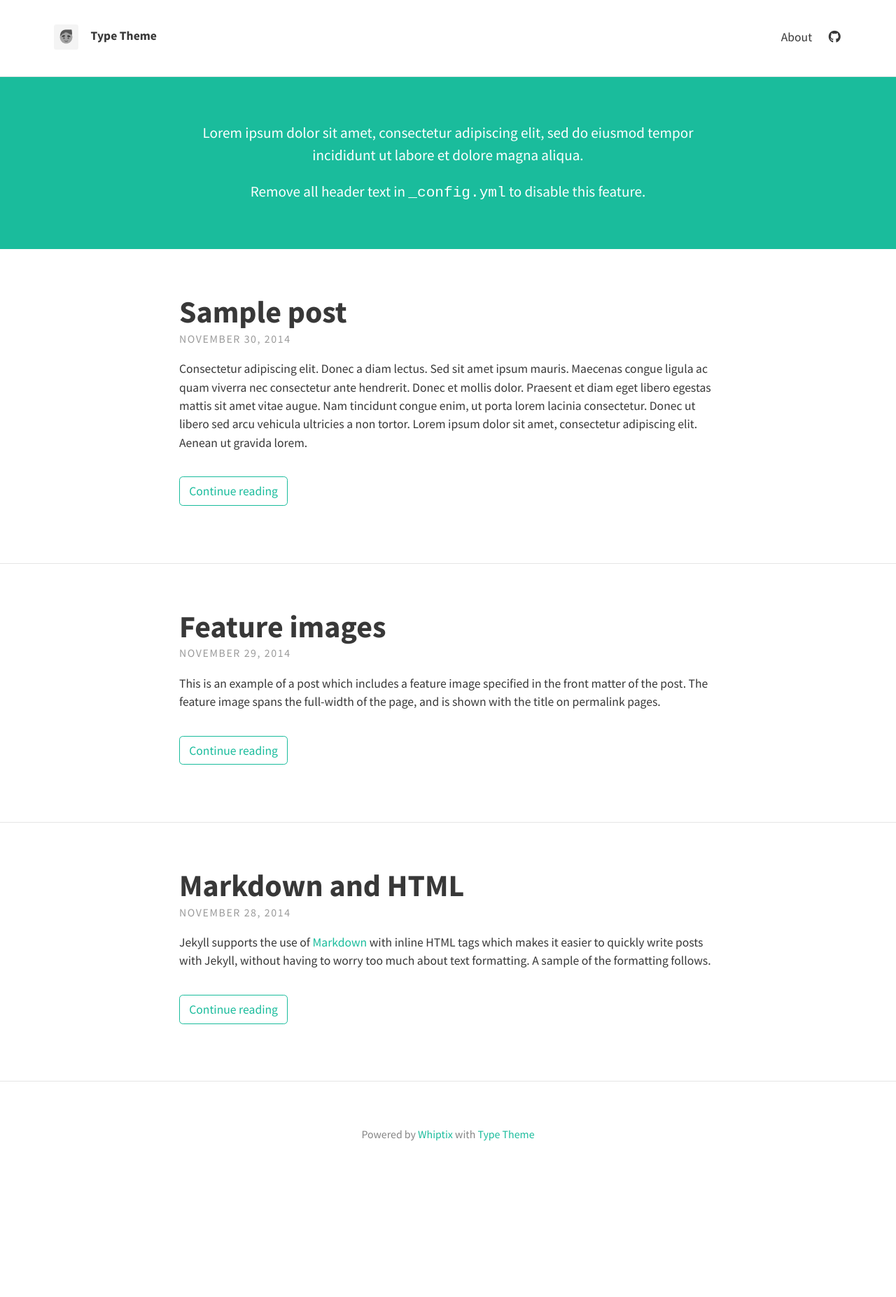
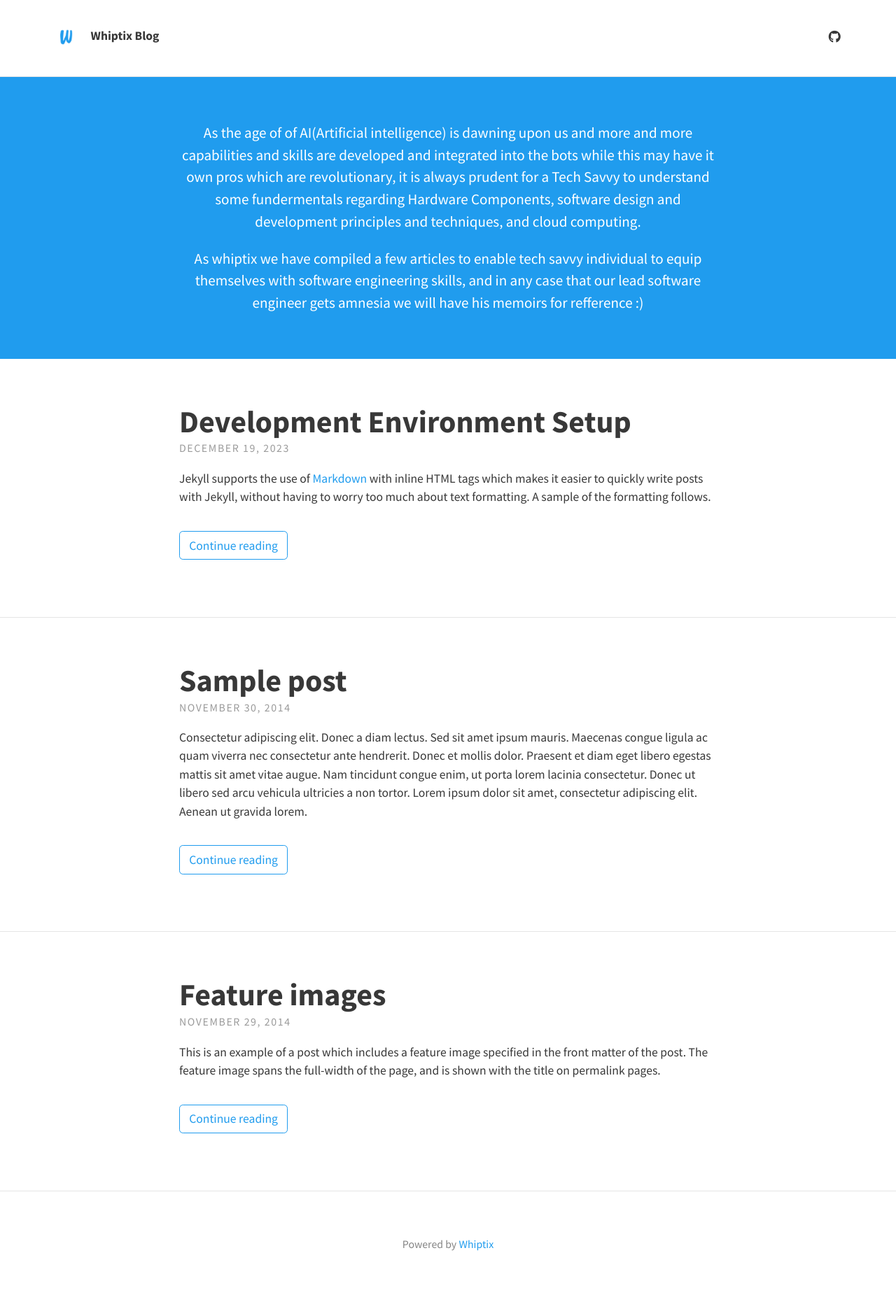
Before and after one commit to whiptix/whiptix.github.io, a Jekyll site: the page built from index.html, in a window 1280 px wide. Shown: the whole page at 70% size. Built offline with Jekyll 4.4.1, drawn with Linux system fonts in a browser that asks for light colours; nearby versions of some CDN libraries; the list of posts is cut into pages by our own code; before the commit the page ends 1698 px from its top, so only the background shows below that.

Commit message:
Added Header text

```diff
--- a/_config.yml
+++ b/_config.yml
@@ -5,20 +5,23 @@ url: "https://whiptix.github.io/"
 # THEME-SPECIFIC CONFIGURATION
 theme_settings:
   # Meta
-  title: Type Theme
-  avatar: /assets/img/avatar.png
+  title: Whiptix Blog
+  avatar: assets/img/avatar.png
   favicon: assets/favicon.ico
   gravatar: # Email MD5 hash
-  description: "A website with blog posts and pages" # used by search engines
+  description: "A blog to impact digital knoledge" # used by search engines
 
   # Header and footer text
   header_text: >
-     <p>Lorem ipsum dolor sit amet, consectetur adipiscing elit, sed do eiusmod tempor incididunt ut labore et dolore magna aliqua.</p>
+     <p>As the age of of AI(Artificial intelligence) is dawning upon us and more and more capabilities and skills are developed and integrated into the bots
+     while this may have it own pros which are revolutionary, it is always prudent for a Tech Savvy to understand some fundermentals regarding Hardware Components,
+     software design and development principles and techniques, and cloud computing. </p>
 
-     <p>Remove all header text in <code>_config.yml</code> to disable this feature.</p>
+     <p>As whiptix we have compiled a few articles to enable tech savvy individual to equip themselves with software engineering skills, and in any case that our
+      lead software engineer gets amnesia we will have his memoirs for refference :) </p>
   header_text_feature_image:
   footer_text: >
-   Powered by <a href="https://whiptix.com/">Whiptix</a> with <a href="https://github.com/rohanchandra/type-theme">Type Theme</a>
+   Powered by <a href="https://whiptix.com/">Whiptix</a>
 
   # Icons
   rss: false
--- a/_posts/2014-11-28-markdown-and-html.md
+++ b/_posts/2023-12-19-dev-env-setup.md
@@ -1,6 +1,6 @@
 ---
 layout: post
-title: Markdown and HTML
+title: Development Environment Setup
 ---
 
 Jekyll supports the use of [Markdown](http://daringfireball.net/projects/markdown/syntax) with inline HTML tags which makes it easier to quickly write posts with Jekyll, without having to worry too much about text formatting. A sample of the formatting follows.
--- a/_sass/base/_variables.scss
+++ b/_sass/base/_variables.scss
@@ -15,7 +15,7 @@ $border-color: rgba(0, 0, 0, 0.1) !default; // rgba recommended if using feature
 
 // Typography colours
 $text-color: #383838 !default;
-$link-color: #1ABC9C !default;
+$link-color: #209cee !default;
 $selection-color: #D4D4D4 !default; // visible when highlighting text
 
 // Tags color
@@ -32,6 +32,6 @@ $feature-image-text-color: #fff !default;
 $feature-image-size: cover !default; // options include "cover", "contain", "auto"
 
 // Header description box
-$header-desc-background-color: #1ABC9C !default;
+$header-desc-background-color: #209cee !default;
 $header-desc-text-color: #FFF !default;
 $header-desc-link-color: #02453D !default;
```
Also changed, not shown: about.md (deleted, +0 -12 lines), assets/img/avatar.png, assets/img/sample_feature_img.png (deleted), assets/img/sample_feature_img_2.png (deleted), assets/img/sample_feature_img_3.png (deleted).
